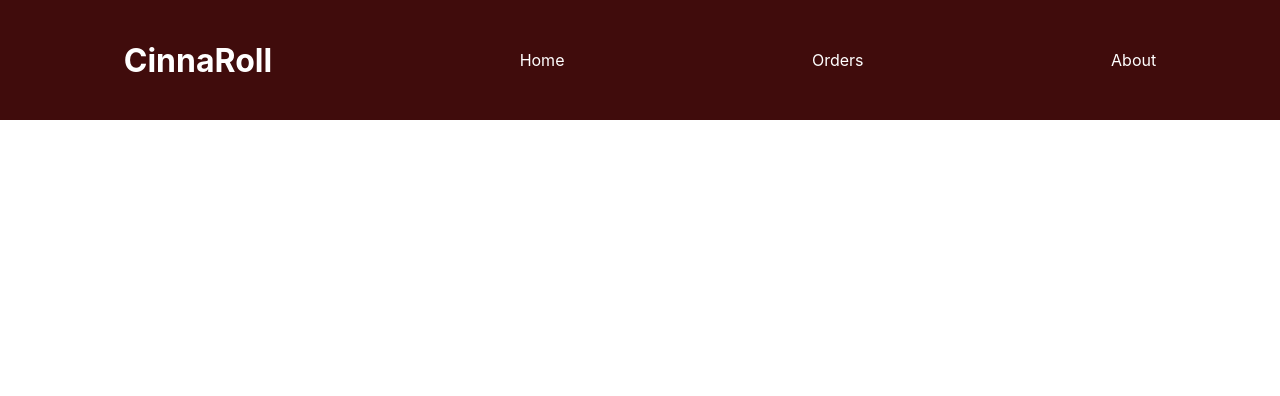
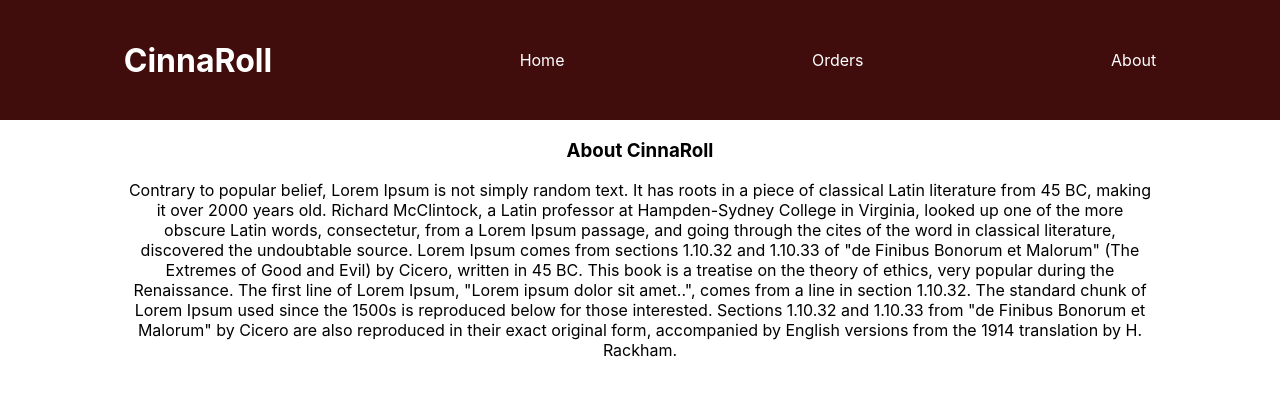
Before and after one commit to masonwaller/cinnamon, a React (Create React App) app: page /about in a window 1280 px wide. Shown: the top 396 px of the page. Built offline with nearby package versions, Linux system fonts and the light colour scheme.

Commit message:
about page is up

```diff
--- a/src/App.css
+++ b/src/App.css
@@ -47,3 +47,9 @@
 .h3 {
   text-align: center;
 }
+
+.about {
+  text-align: center;
+  padding-left: 10vw;
+  padding-right: 10vw;
+}
--- a/src/components/About.js
+++ b/src/components/About.js
@@ -1,5 +1,28 @@
 import React from "react";
+import "../App.css";
 
 export default function About() {
-  return <div></div>;
+  return (
+    <div className="about">
+      <h3>About CinnaRoll</h3>
+      <p>
+        Contrary to popular belief, Lorem Ipsum is not simply random text. It
+        has roots in a piece of classical Latin literature from 45 BC, making it
+        over 2000 years old. Richard McClintock, a Latin professor at
+        Hampden-Sydney College in Virginia, looked up one of the more obscure
+        Latin words, consectetur, from a Lorem Ipsum passage, and going through
+        the cites of the word in classical literature, discovered the
+        undoubtable source. Lorem Ipsum comes from sections 1.10.32 and 1.10.33
+        of "de Finibus Bonorum et Malorum" (The Extremes of Good and Evil) by
+        Cicero, written in 45 BC. This book is a treatise on the theory of
+        ethics, very popular during the Renaissance. The first line of Lorem
+        Ipsum, "Lorem ipsum dolor sit amet..", comes from a line in section
+        1.10.32. The standard chunk of Lorem Ipsum used since the 1500s is
+        reproduced below for those interested. Sections 1.10.32 and 1.10.33 from
+        "de Finibus Bonorum et Malorum" by Cicero are also reproduced in their
+        exact original form, accompanied by English versions from the 1914
+        translation by H. Rackham.
+      </p>
+    </div>
+  );
 }
```
